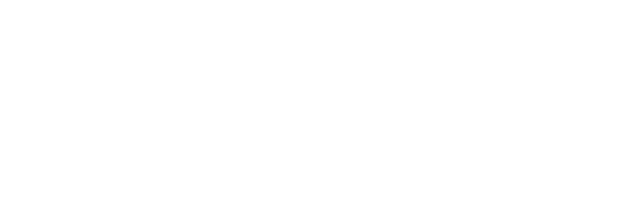
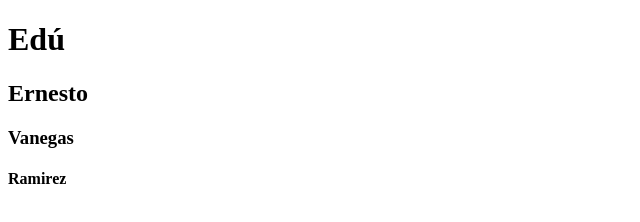
Before and after one commit to EduVanegas19/clase07-html, a plain HTML site: page index.html in a window 1280 px wide. Shown: the whole page, without its empty margins (0-640 px from the left). Drawn offline with Linux system fonts and the light colour scheme.

Commit message:
he agregado mi nombre desde H1 hasta H4

```diff
--- a/index.html
+++ b/index.html
@@ -7,6 +7,9 @@
     <title>Clase 07 html</title>
 </head>
 <body>
-
+        <h1>Edú</h1>
+        <h2>Ernesto</h2>
+        <h3>Vanegas</h3>
+        <h4>Ramirez</h4>
 </body>
 </html>
```
